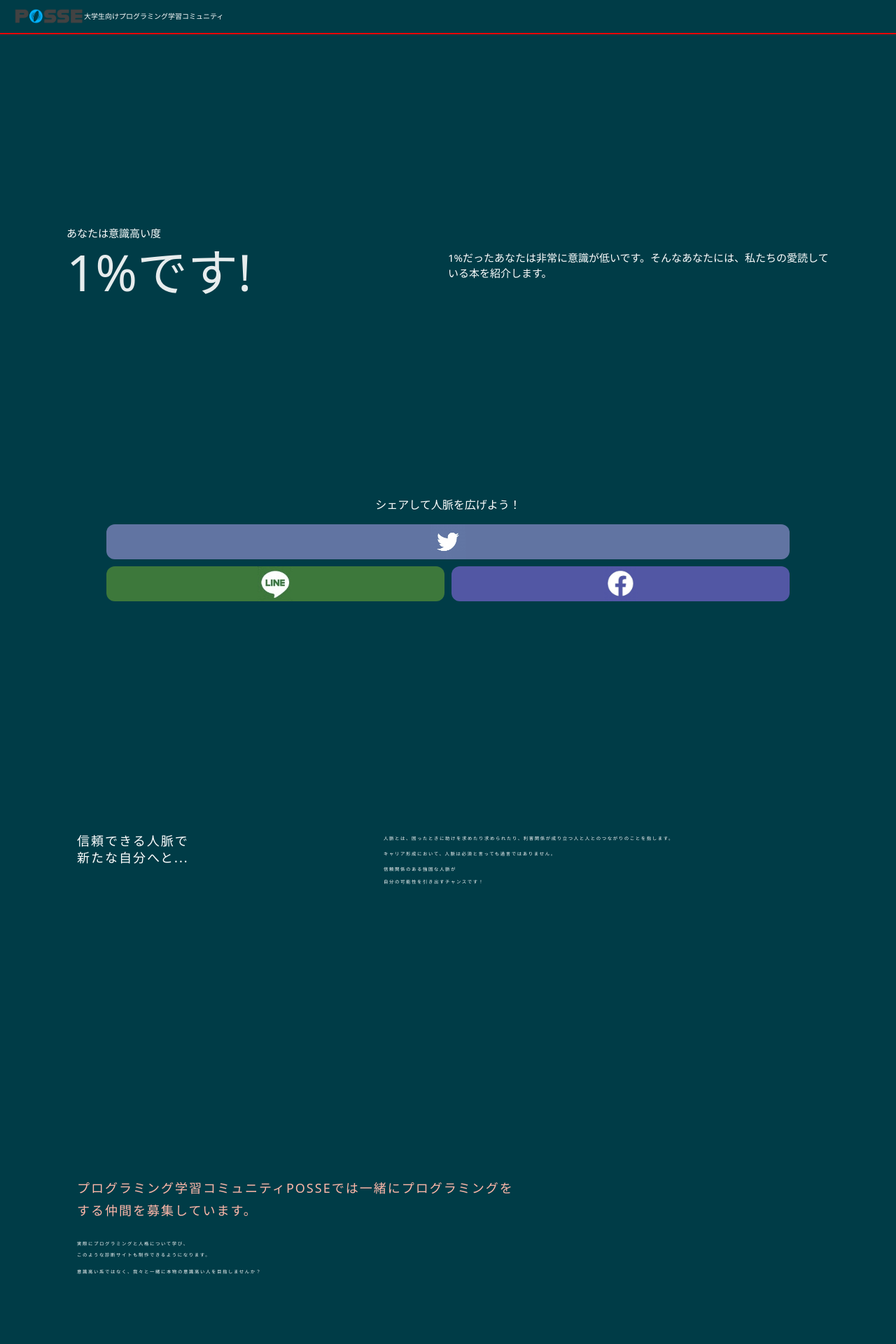
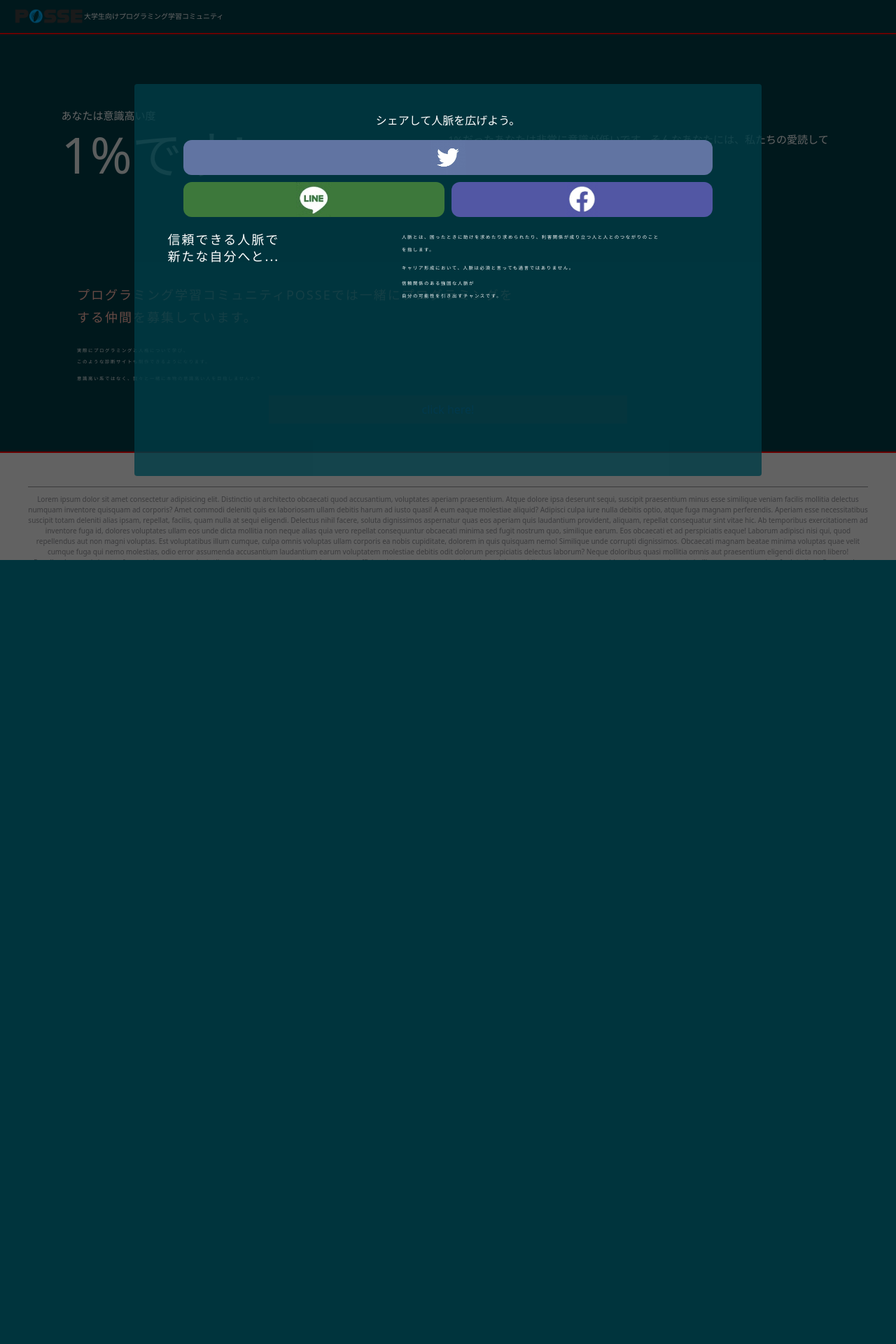
Before and after one commit to posse-ap/posse1-hackathon-202202-team2H, a PHP site: page /result.php in a window 1280 px wide. Shown: the top 1920 px of the page at 70% size. After the commit the page ends 800 px from the top, so only its background shows below. Run offline with PHP 8.4, Linux system fonts and the light colour scheme; the visitor is signed in with stand-in values (Sample User, id 1); some libraries are stand-ins or nearby versions.

Commit message:
モーダルを2秒後に表示

```diff
--- a/www/html/css/style.css
+++ b/www/html/css/style.css
@@ -50,7 +50,7 @@ li {
     display: none;
 }
 .my_modal{
-    background: #f5f5f7;
+    background: rgba(0, 60, 71, 0.8);
 	color: #000;
     width: 70%;
 	height: 70%;
@@ -372,8 +372,9 @@ font-size: 2rem;
 	/* margin: 40px auto; */
 	/* outline: 2px solid skyblue; */
 	font-size: 1.5em;
-	height: 60vh;
 	padding-top: 20px;
+	height: auto;
+	padding: 20px auto 0 10%;
 
 }
 .result_section_little{
@@ -390,7 +391,8 @@ font-size: 2rem;
 } */
 
 .result_title {
-height: 80vh;
+/* height: 80vh; */
+padding: 100px 0 ;
 }
 
 .result_wrapper {
@@ -653,7 +655,7 @@ color: #FFB8AA;
   cursor:pointer;
   transition:800ms ease all;
   outline:none;
-	margin: 0 auto;
+	margin: 0 auto ;
 	width: 40%;
 	display: flex;
 	align-items: center;
--- a/www/html/dbconnect.php
+++ b/www/html/dbconnect.php
@@ -1,5 +1,5 @@
 <?php
-define('DSN', 'mysql:host=posse1-hackathon-202202-team2h_db_1;dbname=diagnose;charset=utf8mb4');
+define('DSN', 'mysql:host=posse1-hackathon-202202-team2h-db-1;dbname=diagnose;charset=utf8mb4');
 define('DB_USER', 'root');
 define('DB_PASS', 'password');
 
--- a/www/html/result.php
+++ b/www/html/result.php
@@ -7,7 +7,61 @@ include dirname(__FILE__) . '/header.php';
     <!-- modal  -->
     <div class="my_mask my_hidden" id="mask"></div>
     <section class="my_modal my_hidden" id="modal">
-        <h1>シェアして人脈を広げませんか</h1>
+
+
+    <!-- share_buttons -->
+    <div class="share_buttons result_section container">
+
+        <div class="share_sentence">
+            <p>シェアして人脈を広げよう。</p>
+        </div>
+        <a href="http://twitter.com/share?url=https://deep-blog.jp/engineer/share-button-url-list/&text=<?= $_SESSION['nickname'] ?>さんの意識高い度:<?= $_SESSION['result'] ?>&related=@posse_program" target="_blank" data-text="バズブログです！よろしく" data-show-count="false">
+            <div class="twitter">
+                <img src="img/twitter.jpg" alt="ツイッターのロゴ">
+            </div>
+        </a>
+        <div class="other_buttons">
+            <a href="http://line.me/R/msg/text/?意識高い度診断: <?= $_SESSION['result'] ?>%https://deep-blog.jp/engineer/share-button-url-list/" target="_blank">
+                <div class="line">
+                    <img src="img/line.jpg" alt="ラインのロゴ">
+                </div>
+            </a>
+            <a href="https://www.facebook.com/share.php?u=https://deep-blog.jp/engineer/share-button-url-list/" target="_blank">
+                <div class="facebook">
+                    <img src="img/facebook.jpg" alt="facebookのロゴ">
+                </div>
+            </a>
+        </div>
+        <!-- end of share_buttons -->
+
+        <!-- case_desc -->
+        <section class="container case_desc result_section box fadeIn">
+            <div class="case_desc_title">
+                <p>信頼できる人脈で
+                    <br>新たな自分へと...
+                </p>
+            </div>
+            <div class='case_desc_detail'>
+                <p>
+                    人脈とは、困ったときに助けを求めたり求められたり、利害関係が成り立つ人と人とのつながりのことを指します。
+                </p>
+                <p>
+                    キャリア形成において、人脈は必須と言っても過言ではありません。
+                </p>
+                <p>
+                    信頼関係のある強固な人脈が
+                    <br>自分の可能性を引き出すチャンスです。
+                    <!-- 一人では得られない情報を得られたり、アドバイスをもらえたり、ビジネスシーンでもプライベートでも、困ったときや助けてほしいときにプラスの要素をもたらしてくれる存在です。 -->
+                </p>
+            </div>
+
+        </section>
+    </div>
+    <!-- end of case_desc -->
+
+
+
+        <!-- <h1>シェアして人脈を広げませんか</h1>
         <div>
             人脈とは、困ったときに助けを求めたり求められたり、利害関係が成り立つ人と人とのつながりのことを指します。
         </div>
@@ -35,7 +89,7 @@ include dirname(__FILE__) . '/header.php';
                     </div>
                 </a>
             </div>
-        </div>
+        </div> -->
     </section>
     <!-- end of modal  -->
 
@@ -57,55 +111,6 @@ include dirname(__FILE__) . '/header.php';
     </div>
     <!-- end of result_desc -->
 
-    <!-- share_buttons -->
-    <div class="share_buttons result_section container">
-
-        <div class="share_sentence">
-            <p>シェアして人脈を広げよう！</p>
-        </div>
-        <a href="http://twitter.com/share?url=https://deep-blog.jp/engineer/share-button-url-list/&text=<?= $_SESSION['nickname'] ?>さんの意識高い度:<?= $_SESSION['result'] ?>&related=@posse_program" target="_blank" data-text="バズブログです！よろしく" data-show-count="false">
-            <div class="twitter">
-                <img src="img/twitter.jpg" alt="ツイッターのロゴ">
-            </div>
-        </a>
-        <div class="other_buttons">
-            <a href="http://line.me/R/msg/text/?意識高い度診断: <?= $_SESSION['result'] ?>%https://deep-blog.jp/engineer/share-button-url-list/" target="_blank">
-                <div class="line">
-                    <img src="img/line.jpg" alt="ラインのロゴ">
-                </div>
-            </a>
-            <a href="https://www.facebook.com/share.php?u=https://deep-blog.jp/engineer/share-button-url-list/" target="_blank">
-                <div class="facebook">
-                    <img src="img/facebook.jpg" alt="facebookのロゴ">
-                </div>
-            </a>
-        </div>
-    </div>
-    <!-- end of share_buttons -->
-
-    <!-- case_desc -->
-    <section class="container case_desc result_section box fadeIn">
-        <div class="case_desc_title">
-            <p>信頼できる人脈で
-                <br>新たな自分へと...
-            </p>
-        </div>
-        <div class='case_desc_detail'>
-            <p>
-                人脈とは、困ったときに助けを求めたり求められたり、利害関係が成り立つ人と人とのつながりのことを指します。
-            </p>
-            <p>
-                キャリア形成において、人脈は必須と言っても過言ではありません。
-            </p>
-            <p>
-                信頼関係のある強固な人脈が
-                <br>自分の可能性を引き出すチャンスです！
-                <!-- 一人では得られない情報を得られたり、アドバイスをもらえたり、ビジネスシーンでもプライベートでも、困ったときや助けてほしいときにプラスの要素をもたらしてくれる存在です。 -->
-            </p>
-        </div>
-
-    </section>
-    <!-- end of case_desc -->
 
     <!-- posse_desc  -->
     <section class="posse_desc result_section container result_section_little box fadeIn">
--- a/www/html/scriptresult.js
+++ b/www/html/scriptresult.js
@@ -1,19 +1,14 @@
-var mask = document.getElementById('mask');
-var modal = document.getElementById('modal');
+$(function(){
 
-window.addEventListener('load', () => {
-    window.addEventListener('scroll', () => {
-        // 1000~1100のスクロール量の時モーダル出る
-        // 数値は適当
-        // 割とゆっくりスクロールしないとでない
-        // 逆にゆっくり過ぎてもめっちゃ出る
-        if( 1000 < window.scrollY && 1100 > window.scrollY) {
+setTimeout(function(){
 
-            modal.classList.remove('my_hidden');
-            mask.classList.remove('my_hidden');
-        }
-    });
+modal.classList.remove('my_hidden');
+mask.classList.remove('my_hidden');
+
+    },2000);
+
 });
+
 
 mask.addEventListener('click',()=>{
     modal.classList.add('my_hidden');
```
